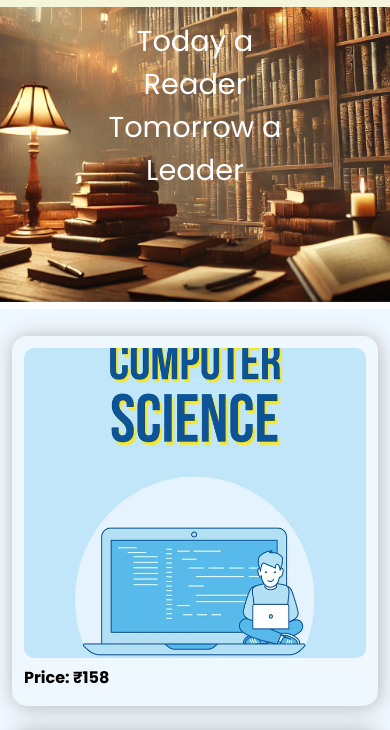
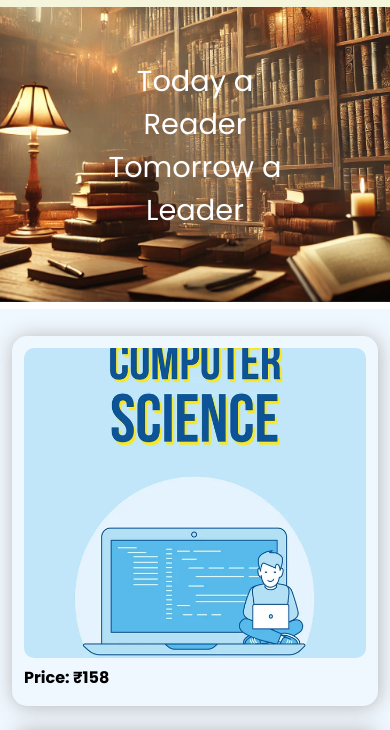
Before and after one commit to SouravDutta22/BookNerd, a plain HTML site: page index.html in a window 390 px wide. Shown: the part 98-828 px from the top of the page. Drawn offline with Linux system fonts and the light colour scheme.

Commit message:
Update home.css

```diff
--- a/home.css
+++ b/home.css
@@ -247,6 +247,7 @@ width: 100%;
 height: 400px;
 }
 .hero .text {
+top:60%;
 font-size: 1.8rem;
 }
 .about {
```
